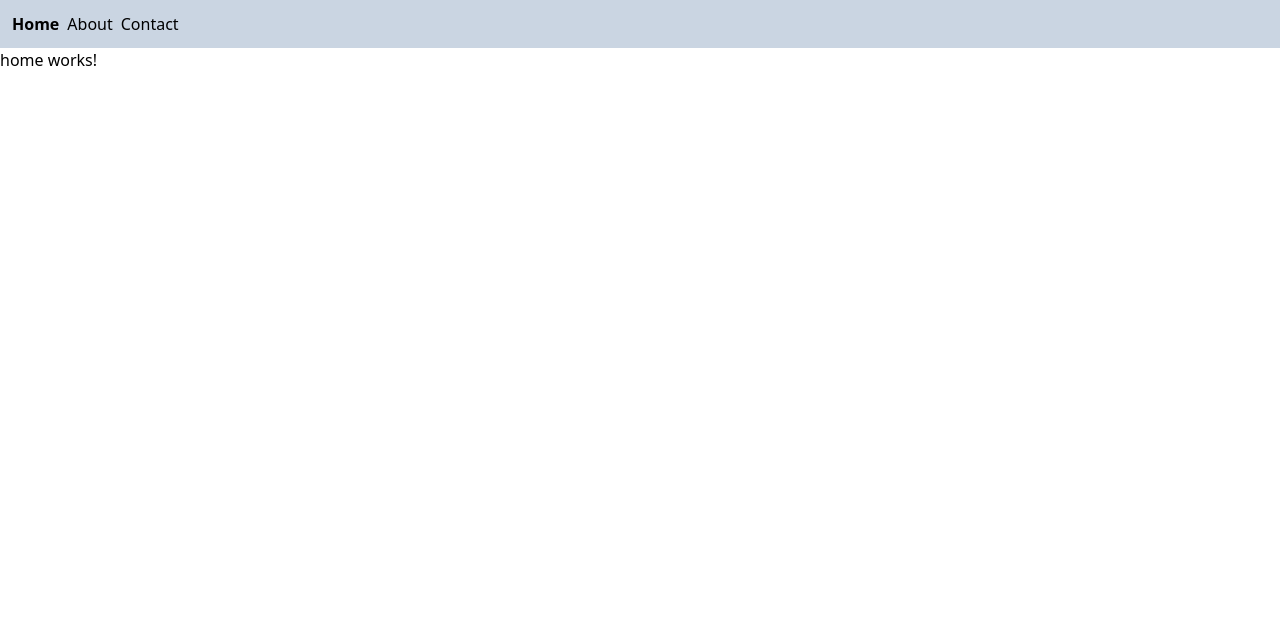
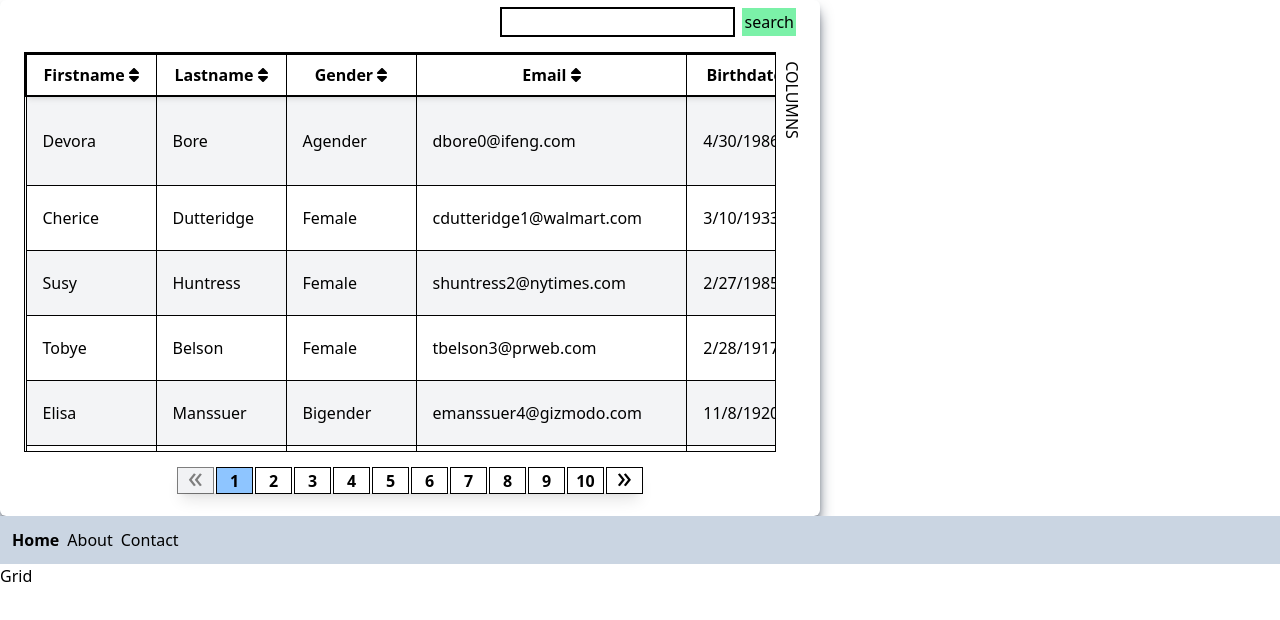
Before and after one commit to Ganesh107/Angular, an Angular app: page /home in a window 1280 px wide. Shown: the top 620 px of the page. Built offline with nearby package versions, Linux system fonts and the light colour scheme.

Commit message:
changes updated for router

```diff
--- a/src/app/app.component.html
+++ b/src/app/app.component.html
@@ -1,3 +1,3 @@
-<!-- <app-grid *ngIf="userList" [gridList]="userList" [gridCount]="arrCount"></app-grid> -->
+<app-grid *ngIf="userList" [gridList]="userList" [gridCount]="arrCount"></app-grid>
 <app-navbar></app-navbar>
 <router-outlet></router-outlet>
--- a/src/app/home/home.component.html
+++ b/src/app/home/home.component.html
@@ -1 +1,2 @@
-<p>home works!</p>
+<button (click)="displayGrid()">Grid</button>
+<router-outlet></router-outlet>
--- a/src/app/home/home.component.ts
+++ b/src/app/home/home.component.ts
@@ -1,4 +1,5 @@
 import { Component } from '@angular/core';
+import { Router } from '@angular/router';
 
 @Component({
   selector: 'app-home',
@@ -6,5 +7,8 @@ import { Component } from '@angular/core';
   templateUrl: './home.component.html',
 })
 export class HomeComponent {
-
+  constructor(private router: Router){}
+  displayGrid(){
+    this.router.navigateByUrl('/home/grid')
+  }
 }
```
